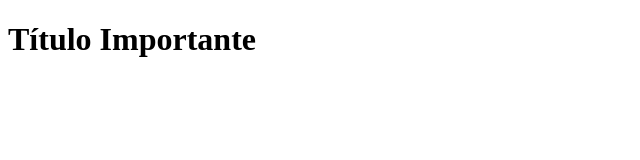
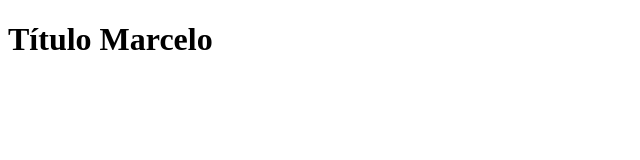
Before and after one commit to Marce-Goni/Proyect-One, a plain HTML site: page index.html in a window 1280 px wide. Shown: the whole page, without its empty margins (0-640 px from the left). Drawn offline with Linux system fonts and the light colour scheme.

Commit message:
Cambio título

```diff
--- a/index.html
+++ b/index.html
@@ -4,10 +4,8 @@
     <meta charset="UTF-8">
     <meta name="viewport" content="width=device-width, initial-scale=1.0">
     <title>Título 1</title>
-
-    <h1>Título Importante</h1>
 </head>
 <body>
-
+    <h1>Título Marcelo</h1>
 </body>
 </html>
```
